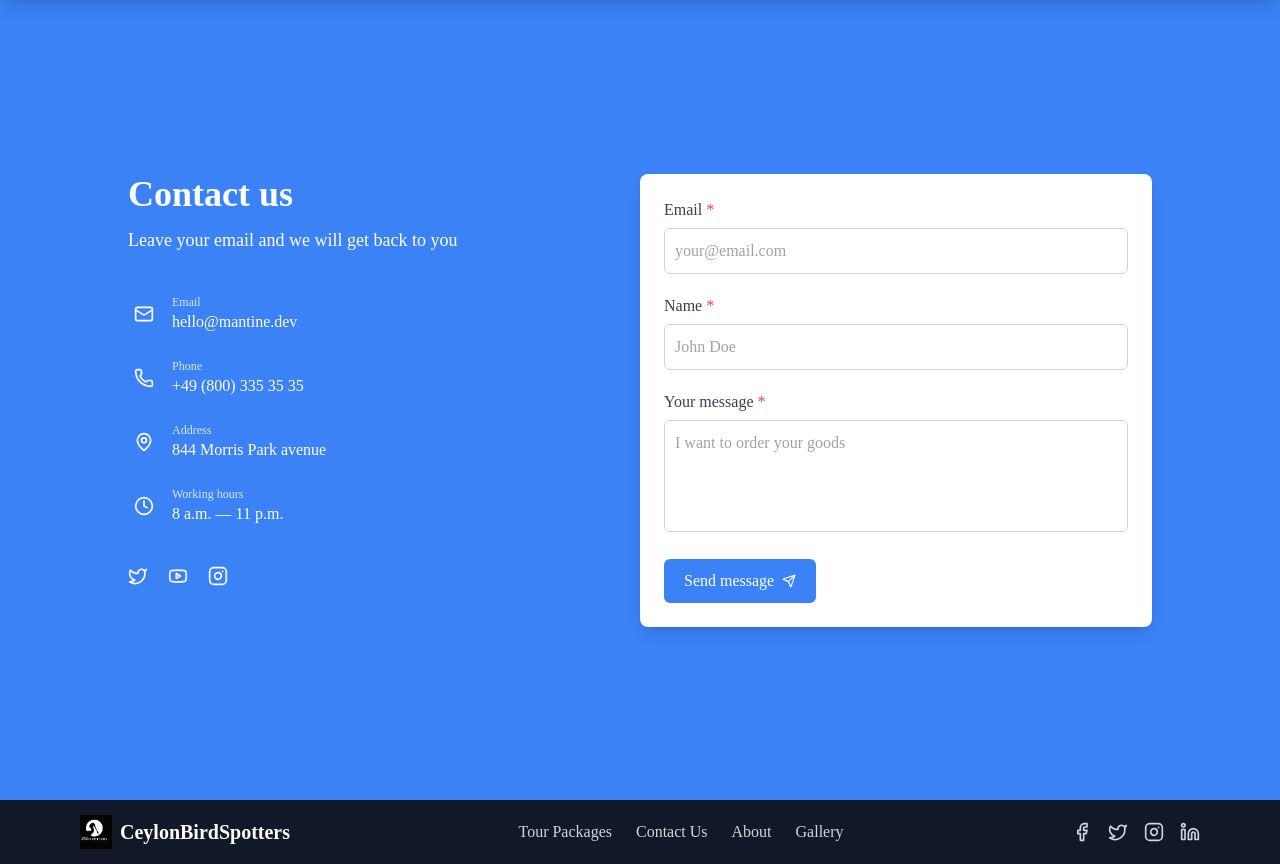
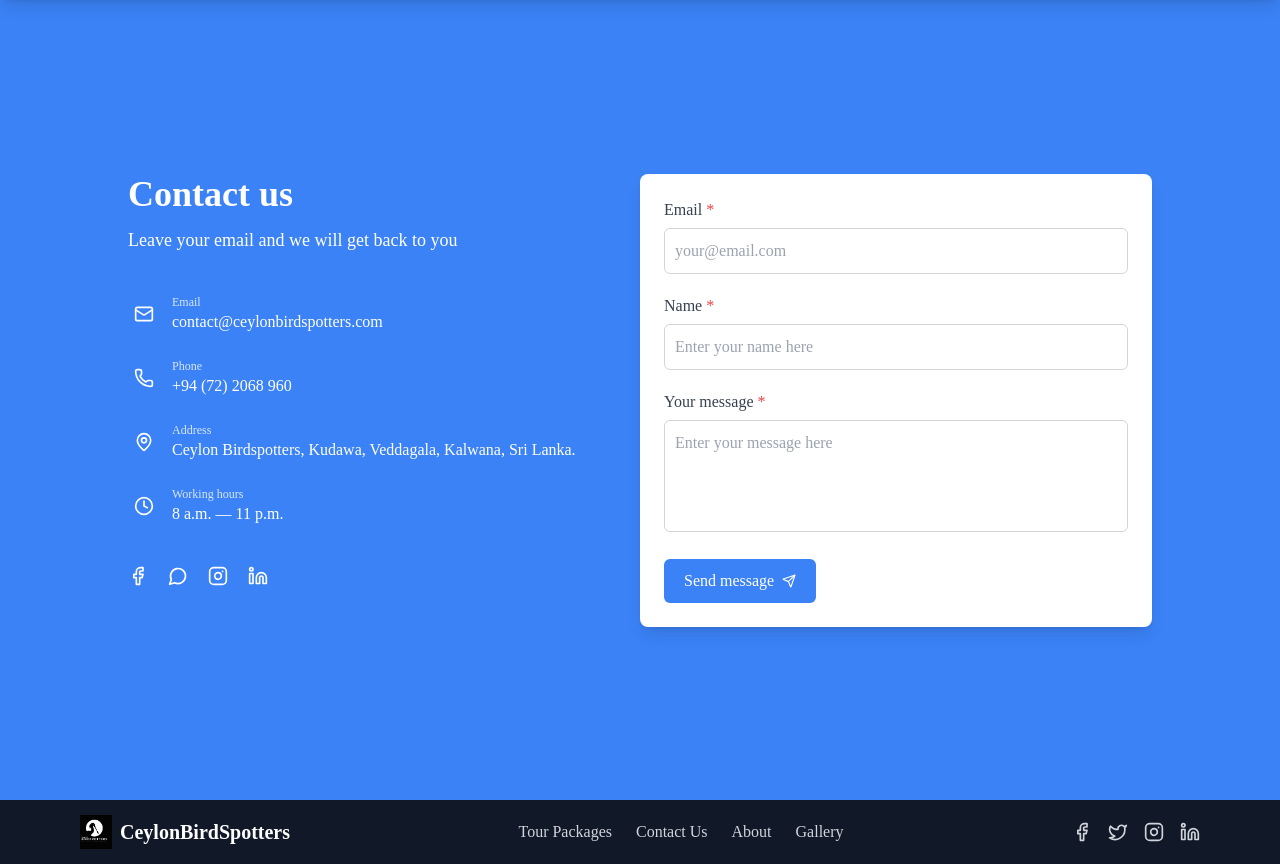
Before and after one commit to onel1234/Ceylon-Bird-spotters, a Next.js app: page /contact in a window 1280 px wide. Built offline with nearby package versions, Linux system fonts and the light colour scheme.

Commit message:
contact us page changes

```diff
--- a/src/app/contact/page.tsx
+++ b/src/app/contact/page.tsx
@@ -1,7 +1,7 @@
 "use client";
 
 import React, { FormEvent, useState } from "react";
-import { Send, Mail, Phone, MapPin, Clock, Twitter, Youtube, Instagram } from "lucide-react";
+import { Send, Mail, Phone, MapPin, Clock, Instagram, Facebook, Linkedin, MessageCircle } from "lucide-react";
 import emailjs from "@emailjs/browser";
 import toast, { Toaster } from "react-hot-toast";
 import Navbar from "../NavbarFn";
@@ -88,7 +88,7 @@ const Contact: React.FC = () => {
                 </div>
                 <div>
                   <p className="text-xs opacity-80">Email</p>
-                <p className="text-base">hello@mantine.dev</p>
+                  <p className="text-base">contact@ceylonbirdspotters.com</p>
                 </div>
               </div>
 
@@ -98,7 +98,7 @@ const Contact: React.FC = () => {
                 </div>
                 <div>
                   <p className="text-xs opacity-80">Phone</p>
-                <p className="text-base">+49 (800) 335 35 35</p>
+                  <p className="text-base">+94 (72) 2068 960</p>
                 </div>
               </div>
 
@@ -108,7 +108,7 @@ const Contact: React.FC = () => {
                 </div>
                 <div>
                   <p className="text-xs opacity-80">Address</p>
-                <p className="text-base">844 Morris Park avenue</p>
+                  <p className="text-base">Ceylon Birdspotters, Kudawa, Veddagala, Kalwana, Sri Lanka.</p>
                 </div>
               </div>
 
@@ -124,18 +124,43 @@ const Contact: React.FC = () => {
             </div>
 
             <div className="flex mt-10 space-x-5">
-            <Twitter size={20} className="cursor-pointer hover:opacity-80 transition-opacity" />
-            <Youtube size={20} className="cursor-pointer hover:opacity-80 transition-opacity" />
-            <Instagram size={20} className="cursor-pointer hover:opacity-80 transition-opacity" />
+              <a
+                href="https://www.facebook.com/susanaturalist?mibextid=ZbWKwL"
+                target="_blank"
+                rel="noopener noreferrer"
+              >
+                <Facebook size={20} className="cursor-pointer hover:opacity-80 transition-opacity text-white" />
+              </a>
+              <a
+                href="https://wa.me/+94722062989"
+                target="_blank"
+                rel="noopener noreferrer"
+              >
+                <MessageCircle size={20} className="cursor-pointer hover:opacity-80 transition-opacity text-white" />
+              </a>
+              <a
+                href="https://instagram.com/ceylonbirdspotters"
+                target="_blank"
+                rel="noopener noreferrer"
+              >
+                <Instagram size={20} className="cursor-pointer hover:opacity-80 transition-opacity text-white" />
+              </a>
+              <a
+                href="https://www.linkedin.com/company/ceylon-birdspotters/"
+                target="_blank"
+                rel="noopener noreferrer"
+              >
+                <Linkedin size={20} className="cursor-pointer hover:opacity-80 transition-opacity text-white" />
+              </a>
             </div>
           </div>
 
           {/* Right Section - Contact Form */}
           <div className="lg:w-1/2 py-32">
-          <div className="bg-white rounded-lg p-5 md:p-6 shadow-lg ">
+            <div className="bg-white rounded-lg p-5 md:p-6 shadow-lg">
               <form onSubmit={sendEmail} className="space-y-5">
                 <div>
-                <label htmlFor="emailFrom" className="block text-gray-700 mb-1.5 ">
+                  <label htmlFor="emailFrom" className="block text-gray-700 mb-1.5">
                     Email <span className="text-red-500">*</span>
                   </label>
                   <input
@@ -158,7 +183,7 @@ const Contact: React.FC = () => {
                     type="text"
                     name="from_name"
                     id="fromName"
-                  placeholder="John Doe"
+                    placeholder="Enter your name here"
                     value={formData.from_name}
                     onChange={handleChange}
                     required
@@ -173,7 +198,7 @@ const Contact: React.FC = () => {
                   <textarea
                     name="message"
                     id="message"
-                  placeholder="I want to order your goods"
+                    placeholder="Enter your message here"
                     value={formData.message}
                     onChange={handleChange}
                     required
@@ -196,6 +221,7 @@ const Contact: React.FC = () => {
         {/* Toast Container */}
         <Toaster position="top-right" />
       </div>
+
       <Footer />
     </>
   );
```
Lines whose indentation alone changed are shown as unchanged.
